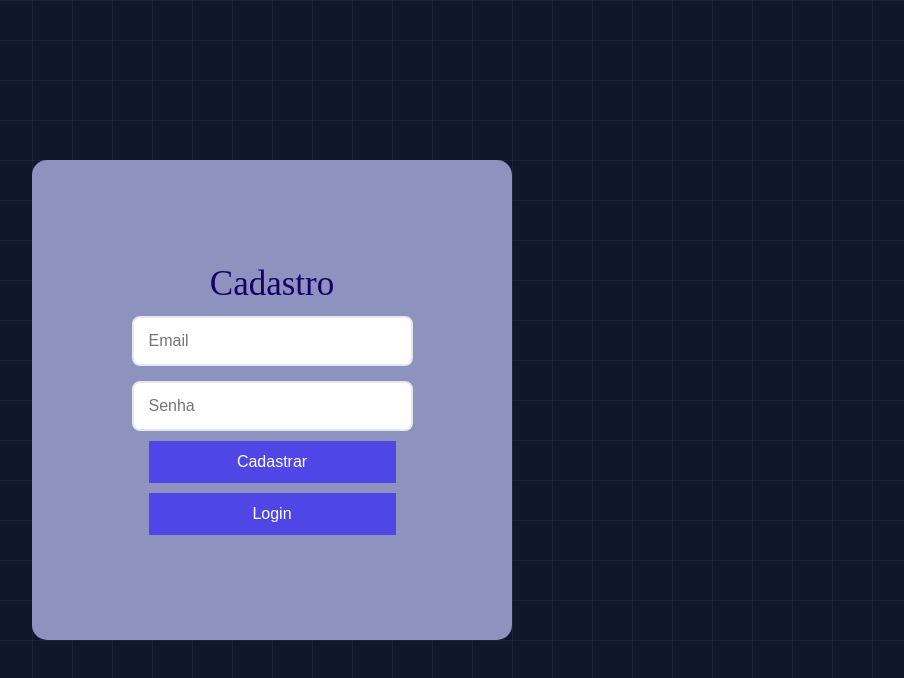
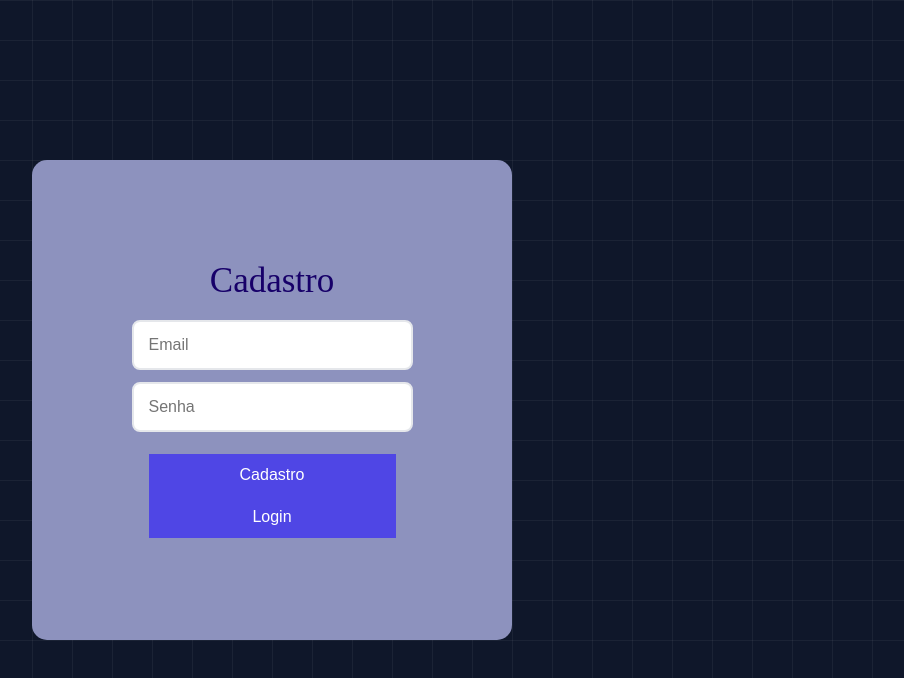
Before and after one commit to walisson27/React-Invest, a Next.js app: page /cadastro/Cadastro in a window 1280 px wide. Shown: the top 678 px of the page, without its empty margins (368-1272 px from the left). Built offline with nearby package versions, Linux system fonts and the light colour scheme.

Commit message:
fix: padrao do css

```diff
--- a/src/pages/cadastro/Cadastro.tsx
+++ b/src/pages/cadastro/Cadastro.tsx
@@ -1,6 +1,5 @@
 import { useState } from "react";
 import { useRouter } from "next/router";
-import { LoginCenter, LoginBox, Title, Input, Button, LinkCadastro } from "./cadastroStyle"
 //import "../../pages/Login-Pagina/login.css"
 
 interface cadastroUsuario {
@@ -43,15 +42,29 @@ const Cadastro = () => {
   }
 
     return(
-    <LoginCenter>
-      <LoginBox>
-        <Title>Cadastro</Title>
-        <Input type="text" placeholder="Email" value={email} onChange={(e) => setEmail(e.target.value)}/>
-        <Input type="password" placeholder="Senha" value={senha} onChange={(e) => setSenha(e.target.value)}/>
-        <Button onClick={cadastro} >Cadastrar</Button>
-        <Button onClick={login} >Login</Button>
-      </LoginBox>
-    </LoginCenter>
+    <>
+    <div className="login-center">
+      <section className="login">
+        <h1 className="titulo-login">Cadastro</h1>
+        <input
+          className="email"
+          type="text"
+          placeholder="Email"
+          value={email}
+          onChange={(e) => setEmail(e.target.value)}
+        />
+        <input
+          className="senha"
+          type="password"
+          placeholder="Senha"
+          value={senha}
+          onChange={(e) => setSenha(e.target.value)}
+        />
+        <button onClick={cadastro}>Cadastro</button>
+        <button onClick={login}>Login</button>
+      </section>
+    </div>
+    </>
     )
 
 }
--- a/src/pages/cadastro/cadastroStyle.ts
+++ /dev/null
@@ -1,87 +0,0 @@
-import styled from "styled-components"
-
-export const LoginCenter = styled.div`
-  display: flex;
-  align-items: center;
-  justify-content: center;
-  height: 100vh;
-  background-color: #0f172a;
-  background-image:
-    linear-gradient(90deg, rgba(255,255,255,0.05) 1px, transparent 1px),
-    linear-gradient(rgba(255,255,255,0.05) 1px, transparent 1px);
-  background-size: 40px 40px;
-  min-height: 100vh;
-`
-
-export const Title = styled.h1`
-  display: flex;
-  align-items: center;
-  justify-content: center;
-  color: rgb(23, 0, 105);
-  font-size: 35px;
-`
-
-export const LoginBox = styled.section`
-  display: flex;
-  flex-direction: column;
-  align-items: center;
-  justify-content: center;
-  background-color: rgb(141, 146, 190);
-  width: 480px;
-  height: 480px;
-  border-radius: 15px;
-`
-
-export const Input = styled.input`
-  width: 247px;
-  height: 22px;
-  margin-top: 15px;
-  padding: 12px 15px;
-  border: 2px solid #e5e7eb;
-  border-radius: 8px;
-  font-size: 16px;
-  outline: none;
-  transition: all 0.3s ease;
-
-  &:focus {
-    border-color: #4f46e5;
-    box-shadow: 0 0 0 3px rgba(79, 70, 229, 0.3);
-  }
-`
-
-export const Button = styled.button`
-  background-color: #4f46e5;
-  color: white;
-  padding: 12px 20px;
-  border: none;
-  border-radius: 0px;
-  font-size: 16px;
-  font-weight: 500;
-  cursor: pointer;
-  transition: all 0.3s ease;
-  width: 247px;
-  margin-top: 10px;
-
-  &:hover {
-    background-color: #4338ca;
-    transform: translateY(-2px);
-    box-shadow: 0px 4px 10px rgba(0, 0, 0, 0.2);
-  }
-
-  &:active {
-    transform: scale(0.95);
-  }
-`
-
-export const LinkCadastro = styled.a`
-  color: white;
-  margin-top: 10px;
-  text-decoration: none;
-  font-weight: 500;
-  transition: all 0.3s ease;
-
-  &:hover {
-    color: #4338ca;
-    transform: translate(-2px);
-  }
-`
```
Also changed, not shown: src/pages/_app.tsx (+6 -1 lines).
